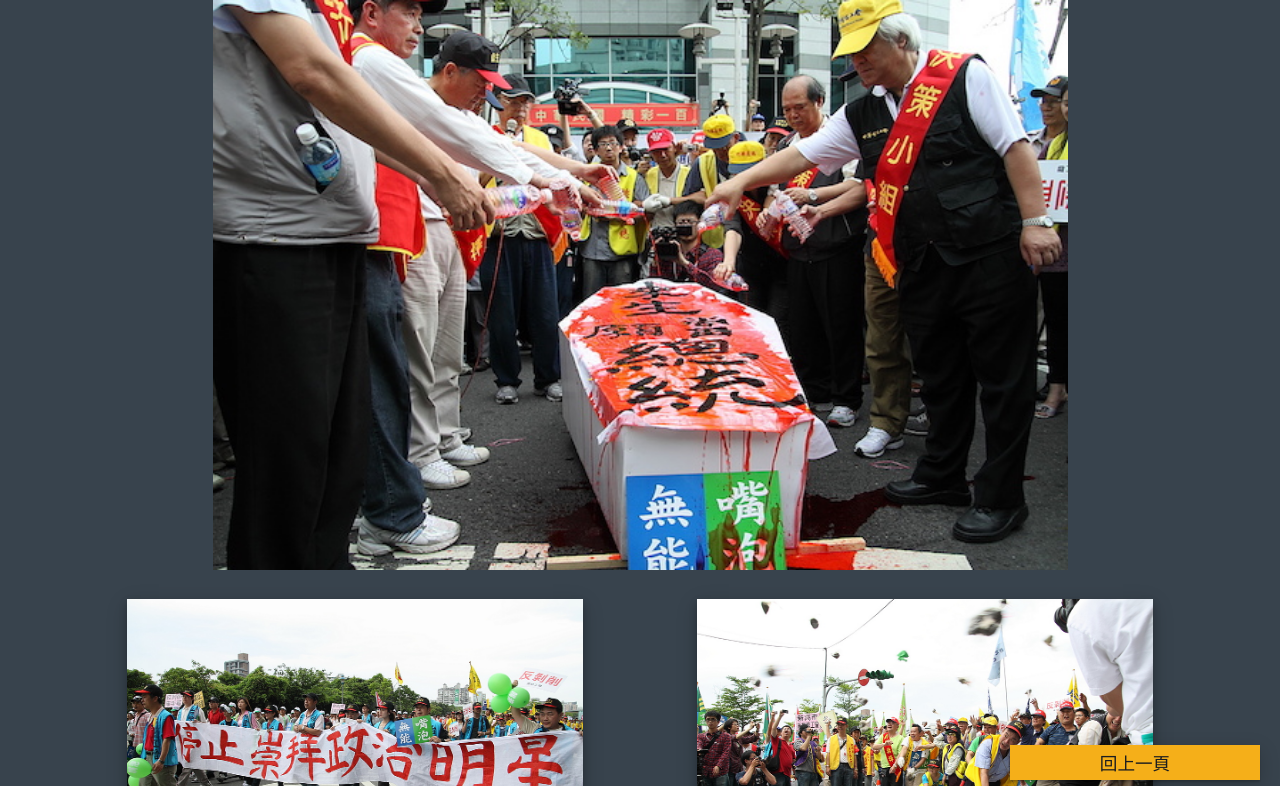
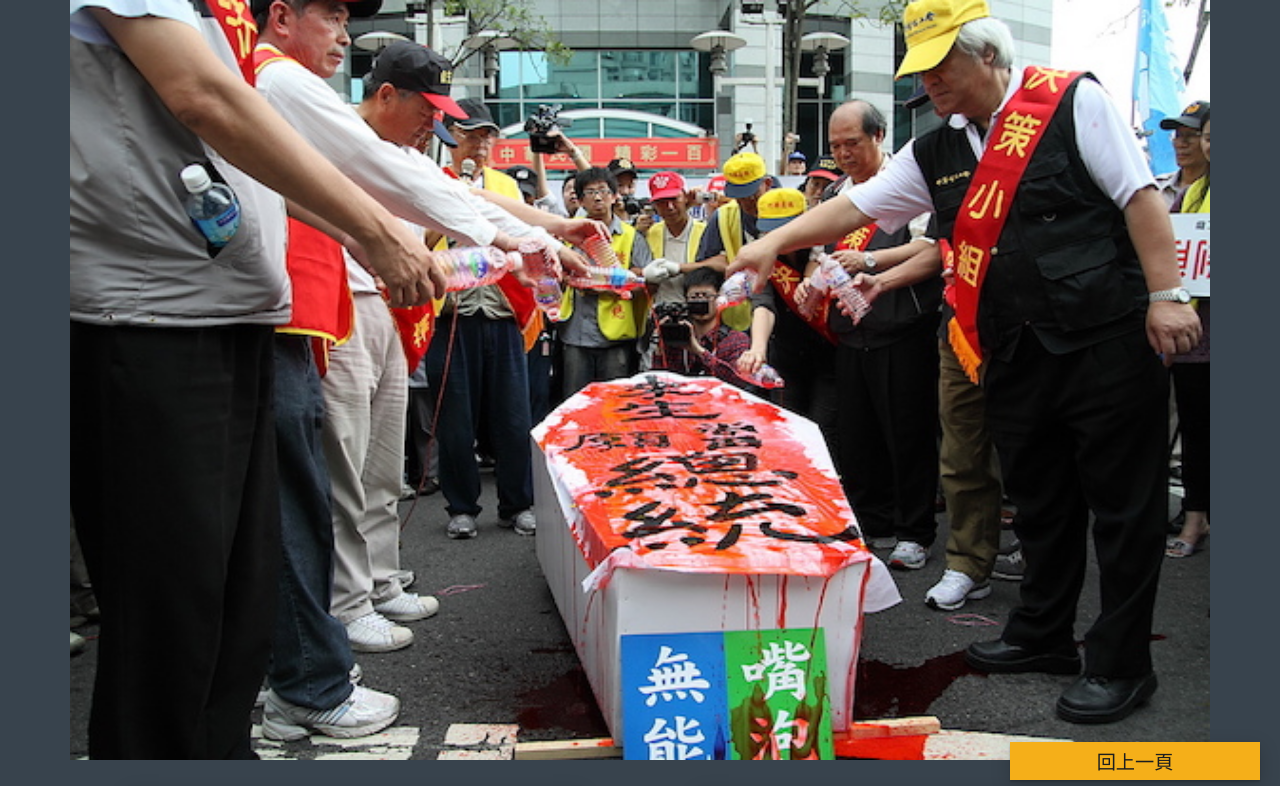
Before and after one commit to momokatw/labourday51.tw, a website: page docs/2011.html in a window 1280 px wide. Shown: the top 786 px of the page. Drawn offline with nearby package versions, Linux system fonts and the light colour scheme.

Commit message:
button font size large

```diff
--- a/docs/2011.html
+++ b/docs/2011.html
@@ -62,8 +62,7 @@
             <span>  </span>
         </div>
     </div>
-    </div>
-<button class="back" onclick="history.back()">回上一頁</button>
+        <button class="back" onclick="history.back()">回上一頁</button>
 </div>
 
                     </div>
--- a/style.sass
+++ b/style.sass
@@ -145,7 +145,7 @@ body
 .more
     width: 250px
     color: white
-    font-size: 1.1rem
+    font-size: 1.2rem
     background-color: $second-color
     border: 5px solid $second-color
     color: #1b1d1f
@@ -159,7 +159,7 @@ body
 
 .detail
     &-banner
-        width: 75%
+        width: 100%
         vertical-align: middle
         margin: auto
         img
@@ -196,7 +196,7 @@ body
     right: 0
     width: 250px
     color: white
-    font-size: 1.1rem
+    font-size: 1.2rem
     background-color: $second-color
     border: 5px solid $second-color
     color: #1b1d1f
```
Also changed, not shown: detail.html (+1 -2 lines), docs/2009.html (+1 -2 lines), docs/2010.html (+1 -2 lines), docs/2012.html (+1 -2 lines), docs/2013.html (+1 -2 lines), docs/2014.html (+1 -2 lines), docs/2015.html (+1 -2 lines), docs/2016.html (+1 -2 lines), docs/2017.html (+1 -2 lines), docs/2018.html (+1 -2 lines), docs/2019.html (+1 -2 lines), docs/2020.html (+1 -2 lines), dist/style/style.min.css, docs/dist/style/style.min.css, 1 other file.
